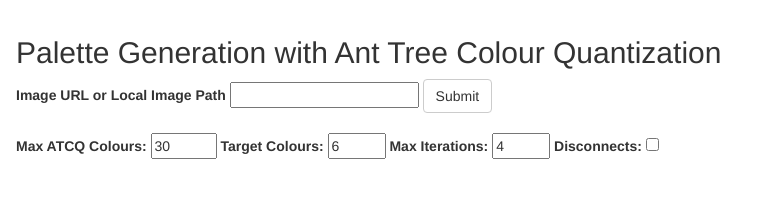
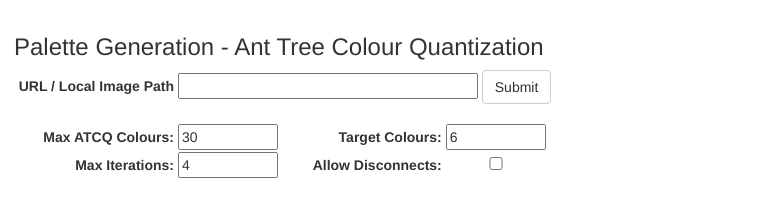
Before and after one commit to Aeoll/ATCQ_For_Palette_Manager, a website: page web/index.html in a window 1280 px wide. Shown: the whole page, without its empty margins (0-767 px from the left). Drawn offline with Linux system fonts and the light colour scheme; a script that the page names is missing; files whose address does not match are found by name.

Commit message:
css tweaks

```diff
--- a/web/css/main.css
+++ b/web/css/main.css
@@ -1,5 +1,21 @@
+body {
+  margin: 14px;
+  padding: 14px;
+}
 
-body {
-  margin: 16px;
-  padding: 16px;
+label {
+  display: inline-block;
+  clear: left;
+  width: 160px;
+  text-align: right;
 }
+
+input {
+    display: inline-block;
+    width: 100px;
+}
+
+.inputwide{
+    display: inline-block;
+    width: 300px;
+}
--- a/web/index.html
+++ b/web/index.html
@@ -9,10 +9,10 @@
     <!-- if this doesnt work in houdini there is a copy in the houdini install? -->
   </head>
   <body>
-    <h2 id="header">Palette Generation with Ant Tree Colour Quantization</h2>
+    <h3 id="header">Palette Generation - Ant Tree Colour Quantization</h2>
     <!-- <form action="actq_submit"> -->
-      <label for="url">Image URL or Local Image Path</label>
-      <input type="url" id="url" name="url" />
+      <label for="url">URL / Local Image Path</label>
+      <input type="url" id="url" name="url" class="inputwide" />
       <button type="submit" class="btn btn-md btn-default" id="submit-url">
         Submit
       </button>
@@ -38,6 +38,7 @@
         step="1"
         value="6"
       />
+      <br />
       <label for="maxiter">Max Iterations:</label>
       <input
         type="number"
@@ -48,7 +49,7 @@
         step="1"
         value="4"
       />
-      <label for="disconnects">Disconnects:</label>
+      <label for="disconnects">Allow Disconnects:</label>
       <input
         type="checkbox"
         id="disconnects"
--- a/web/index.js
+++ b/web/index.js
@@ -49,14 +49,14 @@ async function submit() {
       progress(t) {
         let pr = Math.floor(t * 100);
         setStatus(
-          "Image Processing Done. Quantizing Colours: " + String(pr) + "%"
+          "Quantizing Colours: " + String(pr) + "%"
         );
       },
     });
     atcq.addData(data);
     await atcq.quantizeAsync();
 
-    setStatus("Quantizing Done - Reducing Palette");
+    setStatus("Quantizing Done - Reducing Target Colour count");
     let cols = [];
     let wts = [];
     const palette = atcq.getWeightedPalette(targetColors).map((p) => {
```
Also changed, not shown: atcq_image.png, 1 other file.
